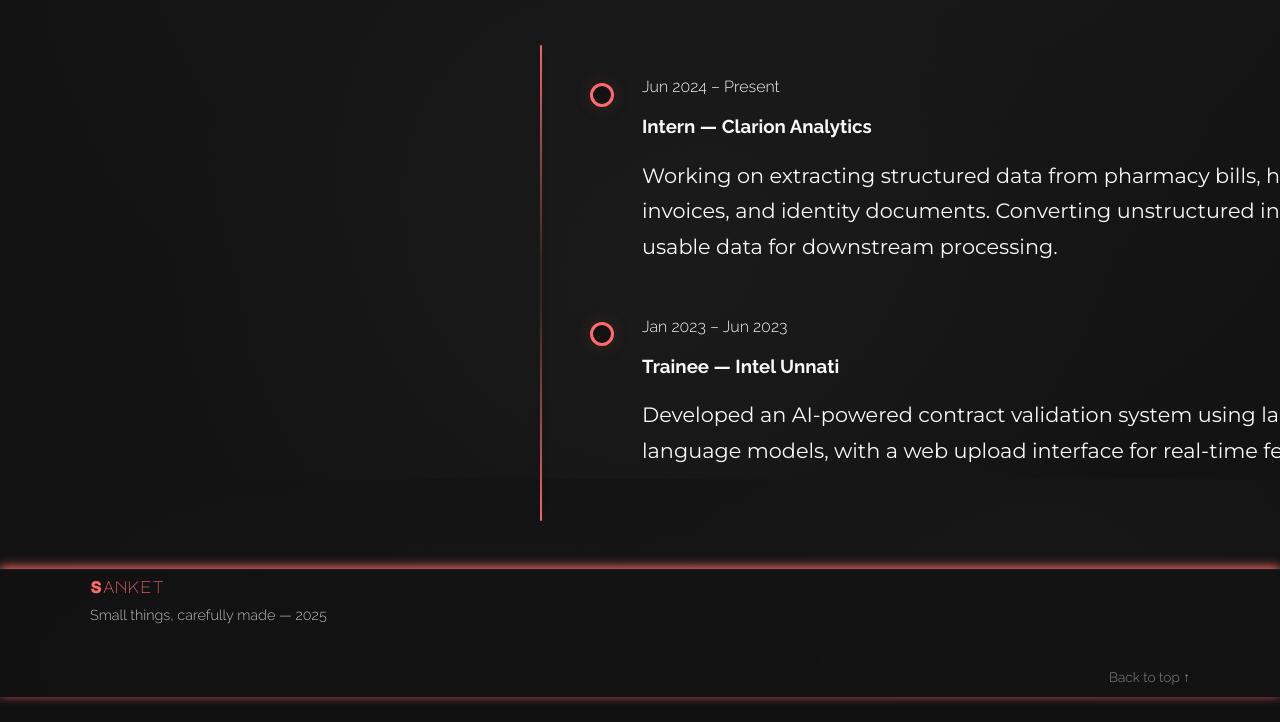
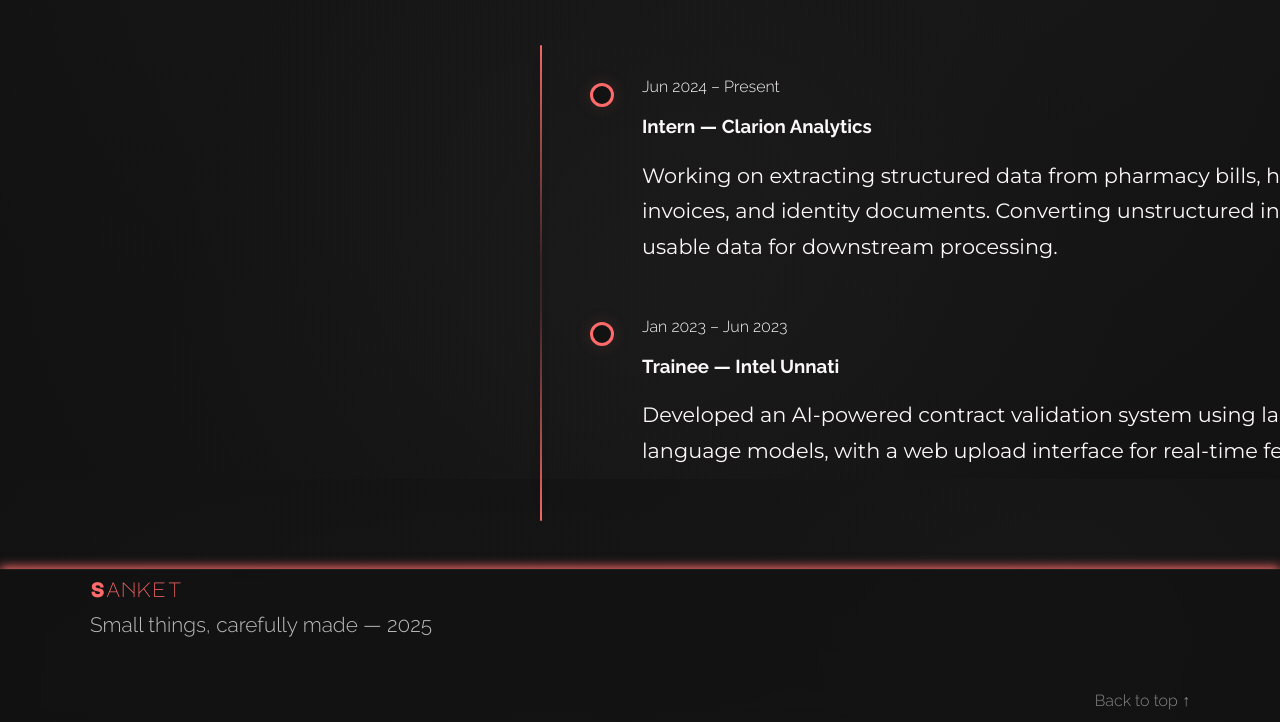
Before and after one commit to SanketJadhav7d3/SanketJadhav7d3.github.io, an Eleventy site: page index.md in a window 1280 px wide. Shown: the part 1121-1843 px from the top of the page. Before the commit the page ends 1818 px from the top, so only its background shows below. Built offline with nearby package versions, Linux system fonts and the light colour scheme; Eleventy itself is replaced by a stand-in of ours; files that its build step writes are made by us from their sources.

Commit message:
footer font size

```diff
--- a/css/footer.css
+++ b/css/footer.css
@@ -20,7 +20,7 @@
 
 .footer-brand .logo {
   font-family: "Major Mono Display", monospace;
-  font-size: 1.05rem;
+  font-size: 1.3rem;
   color: #ff6b6b;
   text-decoration: none;
   transition: color 0.3s ease;
@@ -32,7 +32,7 @@
 
 .footer-brand .tagline {
   margin-top: 6px;
-  font-size: 0.9rem;
+  font-size: 1.3rem;
   opacity: 0.85;
   color: #ddd;
 }
@@ -59,7 +59,7 @@
 .back-to-top {
   text-decoration: none;
   color: #888;
-  font-size: 0.85rem;
+  font-size: 1.0rem;
   transition: color 0.3s ease;
 }
 
```
Also changed, not shown: 1 other file.
